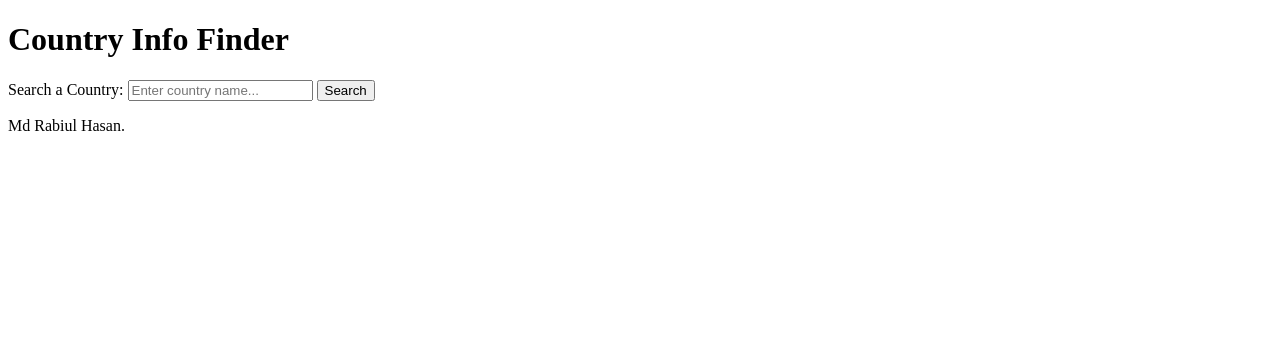
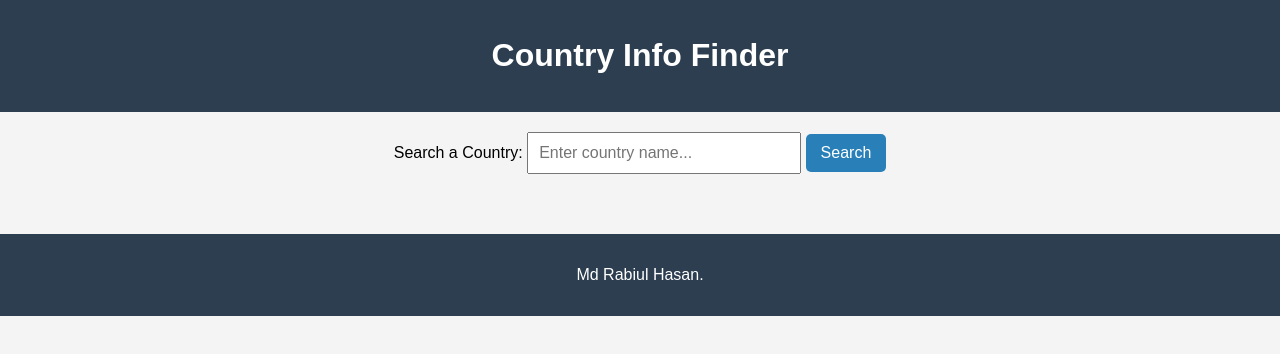
Before and after one commit to Hasanhimu005/Mis-455_Country_Info, a plain HTML site: page index.html in a window 1280 px wide. Drawn offline with Linux system fonts and the light colour scheme.

Commit message:
5th commit

```diff
--- a/api.js
+++ b/api.js
@@ -18,10 +18,15 @@ function process(data) {
     for (var a = 0; a < data.length; a++) {
         var newDiv = document.createElement("div");
         newDiv.classList.add("innerStyle");
-        newDiv.innerHTML = `Country Name: ${data[a].name.common} <br><br><br>
+        newDiv.innerHTML = `Country Name: ${data[a].name.common} <br><br>
 
-                            Population: ${data[a].population}<br><br><br>
-                            Country Flag: <img src="${data[a].flags.png}"> <br><br><br>
+                            Population: ${data[a].population}<br><br>
+                            Country Flag: <img src="${data[a].flags.png}"> <br><br>
+                            Capital : ${data[a].capital}  <br><br>
+                            Region: ${data[a].region} <br><br>
+                            Currency: ${data[a].currencies} <br><br>
+                            Languages: ${data[a].languages}<br><br>
+
 
                             <strong>Google Maps Link:</strong> <a href="${data[a].maps.googleMaps}" target="_blank">Open in Google Maps</a><br><br>
                             <iframe
--- a/index.html
+++ b/index.html
@@ -3,10 +3,11 @@
 <head>
     <meta charset="UTF-8">
     <meta name="viewport" content="width=device-width, initial-scale=1.0">
-    <title>Document</title>
+    <title>Country Info Finder</title>
+    <link rel="stylesheet" href="style.css">
 </head>
 <body>
-     <header>
+    <header>
         <h1>Country Info Finder</h1>
     </header>
 
@@ -25,6 +26,5 @@
     </footer>
 
     <script src="api.js"></script>
-
 </body>
 </html>
--- a/style.css
+++ b/style.css
@@ -12,8 +12,34 @@ header, footer {
     padding: 1rem 0;
 }
 
-
 .search-box {
     text-align: center;
     margin: 20px;
 }
+
+input[type="text"] {
+    padding: 10px;
+    width: 250px;
+    font-size: 1rem;
+}
+
+button {
+    padding: 10px 15px;
+    font-size: 1rem;
+    background-color: #2980b9;
+    color: white;
+    border: none;
+    border-radius: 5px;
+    cursor: pointer;
+}
+
+button:hover {
+    background-color: #3498db;
+}
+
+#displayArea {
+    display: grid;
+    grid-template-columns: repeat(auto-fit, minmax(300px, 1fr));
+    padding: 20px;
+    gap: 20px;
+}
```
